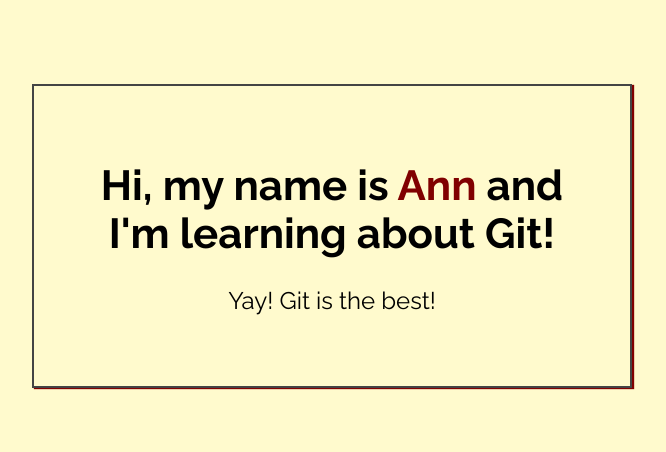
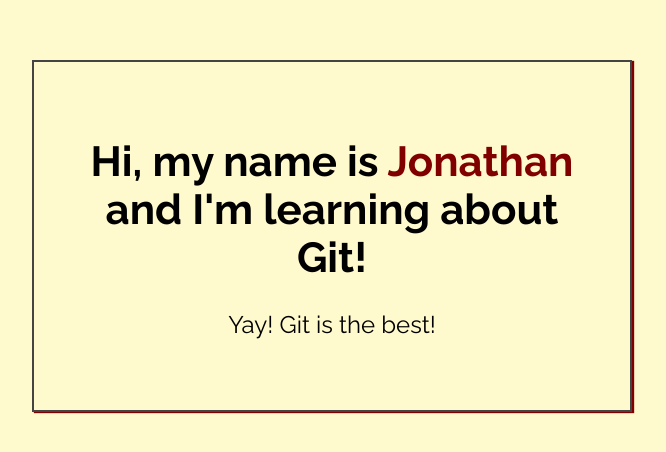
Before and after one commit to jongran78/my-first-repo, a plain HTML site: page index.html in a window 1280 px wide. Shown: the part 164-616 px from the top of the page, without its empty margins (308-974 px from the left). Drawn offline with Linux system fonts and the light colour scheme.

Commit message:
Added name to index.html

```diff
--- a/index.html
+++ b/index.html
@@ -14,7 +14,7 @@
 <body>
 
     <div class="greeting">
-        <h1>Hi, my name is <span class="highlight">Ann</span> and I'm learning about Git! </h1>
+        <h1>Hi, my name is <span class="highlight">Jonathan</span> and I'm learning about Git! </h1>
 
         <p>Yay! Git is the best!</p>
     </div>
```
